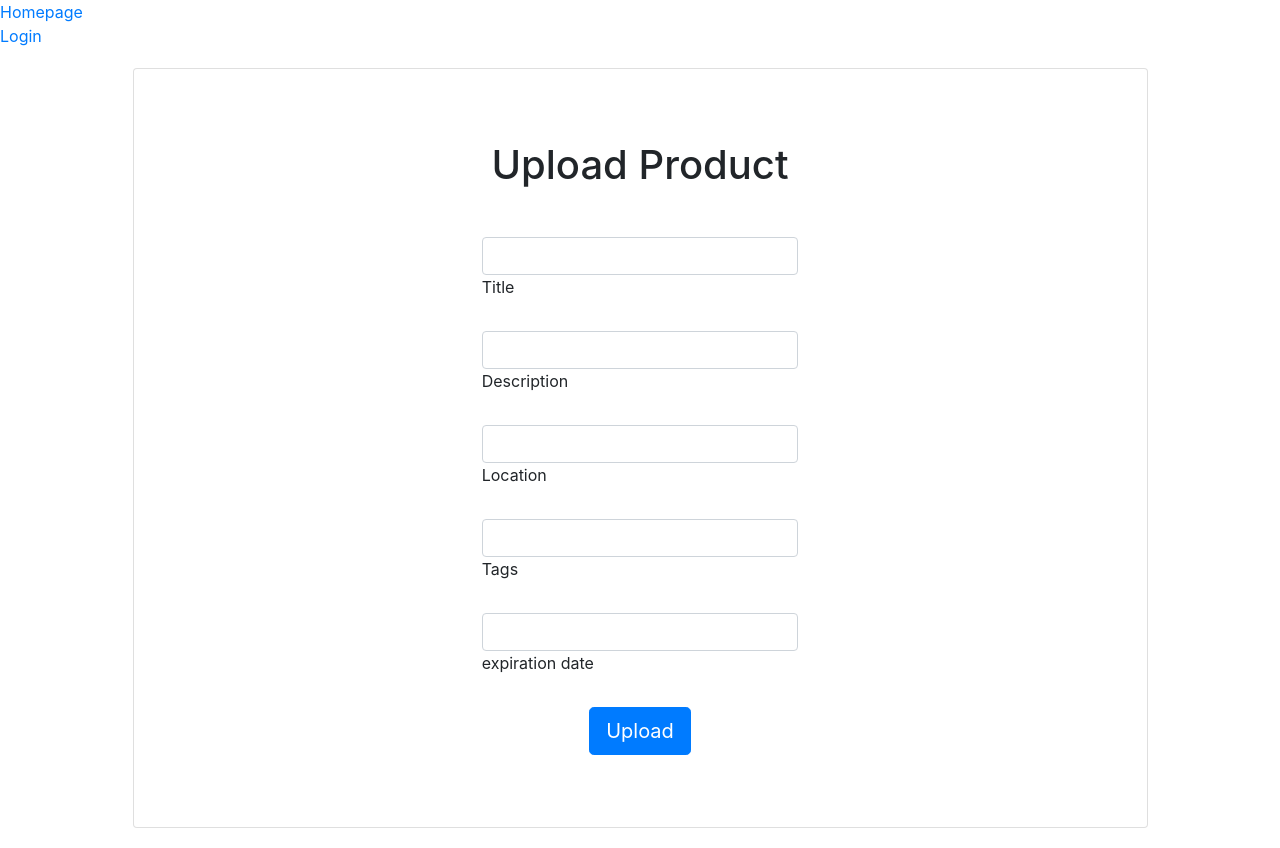
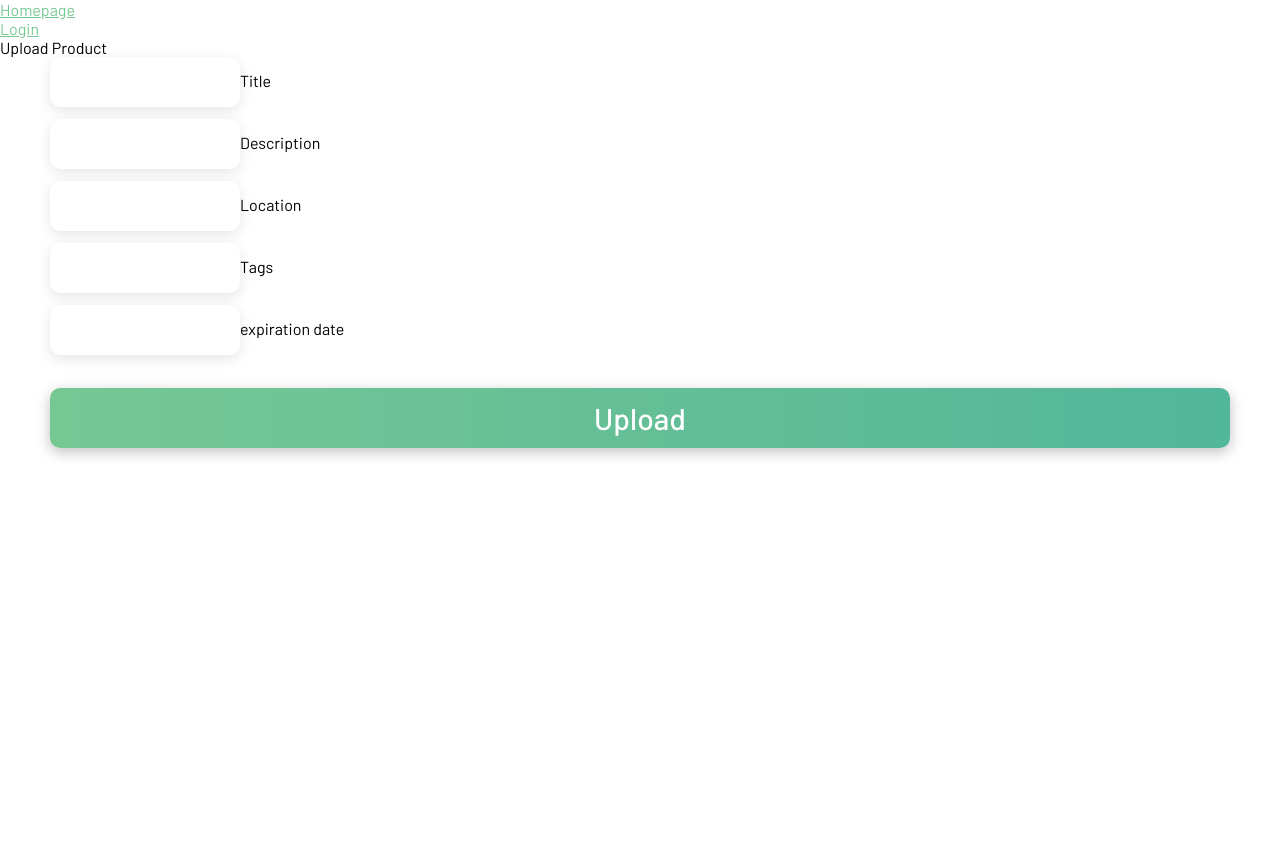
Before and after one commit to Rahim-Liz-Lucian/Masterschool-Team-Project, a React (Create React App) app: page /upload in a window 1280 px wide. After the commit the page ends 800 px from the top, so only its background shows below. Built offline with nearby package versions, Linux system fonts and the light colour scheme; no server answers; the database is empty; the HTML template or start-up script is replaced by a standard one.

Commit message:
started implementing button component

```diff
--- a/public/index.html
+++ b/public/index.html
@@ -13,7 +13,8 @@
       user's mobile device or desktop. See https://developers.google.com/web/fundamentals/web-app-manifest/
     -->
     <link rel="manifest" href="%PUBLIC_URL%/manifest.json" />
-    <link rel="stylesheet" href="https://stackpath.bootstrapcdn.com/bootstrap/4.3.1/css/bootstrap.min.css" integrity="sha384-ggOyR0iXCbMQv3Xipma34MD+dH/1fQ784/j6cY/iJTQUOhcWr7x9JvoRxT2MZw1T" crossorigin="anonymous">
+    <!-- ***DISABLED BOOTSTRAP*** -->
+    <!-- <link rel="stylesheet" href="https://stackpath.bootstrapcdn.com/bootstrap/4.3.1/css/bootstrap.min.css" integrity="sha384-ggOyR0iXCbMQv3Xipma34MD+dH/1fQ784/j6cY/iJTQUOhcWr7x9JvoRxT2MZw1T" crossorigin="anonymous"> -->
     <!--
       Notice the use of %PUBLIC_URL% in the tags above.
       It will be replaced with the URL of the `public` folder during the build.
--- a/src/App.css
+++ /dev/null
@@ -1,3 +0,0 @@
-.App {
-  text-align: center;
-}
--- /dev/null
+++ b/src/components/Button.jsx
@@ -0,0 +1,42 @@
+import "./button.css";
+const Button = ({ text, handleClick }) => {
+  return (
+    <button onClick={handleClick} className="btn btn-primary">
+      {text}
+    </button>
+  );
+};
+
+export default Button;
+{
+  /* <button
+type="button"
+className="btn btn-primary btn-lg"
+onClick={() => {
+  if (
+    /^\w+([\.-]?\w+)*@\w+([\.-]?\w+)*(\.\w{2,3})+$/.test(
+      email
+    ) &&
+    email &&
+    name &&
+    city &&
+    password &&
+    password === repeatPassword
+  ) {
+    handleSignUp();
+  } else if (
+    !/^\w+([\.-]?\w+)*@\w+([\.-]?\w+)*(\.\w{2,3})+$/.test(
+      email
+    )
+  ) {
+    window.alert("your email isnt valid");
+  } else if (password !== repeatPassword) {
+    window.alert("passwords arent the same");
+  } else {
+    window.alert("fill out everything");
+  }
+}}
+>
+Register
+</button> */
+}
--- a/src/components/SignUp.jsx
+++ b/src/components/SignUp.jsx
@@ -4,6 +4,8 @@ import { createUserWithEmailAndPassword } from "firebase/auth";
 import { db, auth } from "../firebase";
 import { doc, setDoc } from "firebase/firestore";
 import { useNavigate } from "react-router-dom";
+import Button from "./Button";
+import { ReactComponent as ReactLogo } from "../branding/Logo_with_text.svg";
 
 const SignUp = () => {
   const navigate = useNavigate();
@@ -51,22 +53,14 @@ const SignUp = () => {
 
   return (
     <>
-      <section className="vh-100">
-        <div className="container h-100">
-          <div className="row d-flex justify-content-center align-items-center h-100">
-            <div className="col-lg-12 col-xl-11">
-              <div className="card text-black">
-                <div className="card-body p-md-5">
-                  <div className="row justify-content-center">
-                    <div className="col-md-10 col-lg-6 col-xl-5 order-2 order-lg-1">
-                      <p className="text-center h1 fw-bold mb-5 mx-1 mx-md-4 mt-4">
-                        Sign up
-                      </p>
-
+      <section>
+        <ReactLogo
+          style={{ height: "160px", width: "100%", margin: "0 auto" }}
+        />
+        <h2 className="heading">Sign up to wasteless</h2>
         <form className="mx-1 mx-md-4">
-                        <div className="d-flex flex-row align-items-center mb-4">
-                          <i className="fas fa-user fa-lg me-3 fa-fw"></i>
-                          <div className="form-outline flex-fill mb-0">
+          <div className="input-control">
+            <label className="form-label">Your Name</label>
             <input
               type="text"
               className="form-control"
@@ -75,28 +69,10 @@ const SignUp = () => {
                 setName(e.target.value);
               }}
             />
-                            <label className="form-label">Your Name</label>
-                          </div>
           </div>
 
-                        <div className="d-flex flex-row align-items-center mb-4">
-                          <i className="fas fa-envelope fa-lg me-3 fa-fw"></i>
-                          <div className="form-outline flex-fill mb-0">
-                            <input
-                              type="text"
-                              className="form-control"
-                              value={city}
-                              onChange={(e) => {
-                                setCity(e.target.value);
-                              }}
-                            />
-                            <label className="form-label">Your City</label>
-                          </div>
-                        </div>
-
-                        <div className="d-flex flex-row align-items-center mb-4">
-                          <i className="fas fa-envelope fa-lg me-3 fa-fw"></i>
-                          <div className="form-outline flex-fill mb-0">
+          <div className="input-control">
+            <label className="form-label">Your Email</label>
             <input
               type="email"
               className="form-control"
@@ -105,13 +81,10 @@ const SignUp = () => {
                 setEmail(e.target.value);
               }}
             />
-                            <label className="form-label">Your Email</label>
-                          </div>
           </div>
 
-                        <div className="d-flex flex-row align-items-center mb-4">
-                          <i className="fas fa-lock fa-lg me-3 fa-fw"></i>
-                          <div className="form-outline flex-fill mb-0">
+          <div className="input-control">
+            <label className="form-label">Password</label>
             <input
               type="password"
               className="form-control"
@@ -120,13 +93,12 @@ const SignUp = () => {
                 setPassword(e.target.value);
               }}
             />
-                            <label className="form-label">Password</label>
-                          </div>
           </div>
 
-                        <div className="d-flex flex-row align-items-center mb-4">
-                          <i className="fas fa-key fa-lg me-3 fa-fw"></i>
-                          <div className="form-outline flex-fill mb-0">
+          <div className="input-control">
+            <label className="form-label" htmlFor="form3Example4cd">
+              Repeat your password
+            </label>
             <input
               type="password"
               id="form3Example4cd"
@@ -136,55 +108,42 @@ const SignUp = () => {
                 setRepeatPassword(e.target.value);
               }}
             />
-                            <label
-                              className="form-label"
-                              htmlFor="form3Example4cd"
-                            >
-                              Repeat your password
-                            </label>
-                          </div>
           </div>
 
-                        <div className="d-flex justify-content-center mx-4 mb-3 mb-lg-4">
-                          <button
-                            type="button"
-                            className="btn btn-primary btn-lg"
-                            onClick={() => {
-                              if (
-                                /^\w+([\.-]?\w+)*@\w+([\.-]?\w+)*(\.\w{2,3})+$/.test(
-                                  email
-                                ) &&
-                                email &&
-                                name &&
-                                city &&
-                                password &&
-                                password === repeatPassword
-                              ) {
-                                handleSignUp();
-                              } else if (
-                                !/^\w+([\.-]?\w+)*@\w+([\.-]?\w+)*(\.\w{2,3})+$/.test(
-                                  email
-                                )
-                              ) {
-                                window.alert("your email isnt valid");
-                              } else if (password !== repeatPassword) {
-                                window.alert("passwords arent the same");
-                              } else {
-                                window.alert("fill out everything");
-                              }
+          <div className="input-control">
+            <label htmlFor="city" className="form-label">
+              Your City
+            </label>
+            <select
+              name="city"
+              id="city"
+              value={city}
+              onChange={(e) => {
+                setCity(e.target.value);
               }}
+              required
             >
-                            Register
-                          </button>
+              <option value="none" disabled>
+                Select City
+              </option>
+              <option value="amsterdam">Amsterdam</option>
+              <option value="london">London</option>
+              <option value="berlin">Berlin</option>
+              <option value="paris">Paris</option>
+              <option value="tlv">Tel-Aviv</option>
+            </select>
           </div>
+
+          <label htmlFor="terms">
+            <input type="checkbox" name="terms" required />I agree to the{" "}
+            <a href="/">Terms and conditions</a>
+          </label>
+          <label htmlFor="newsletter">
+            <input type="checkbox" name="newsletter" />
+            Sign me up to the newsletter
+          </label>
+          <Button text="Create Account" handleClick={handleSignUp} />
         </form>
-                    </div>
-                  </div>
-                </div>
-              </div>
-            </div>
-          </div>
-        </div>
       </section>
     </>
   );
--- /dev/null
+++ b/src/components/button.css
@@ -0,0 +1,17 @@
+.btn {
+  border-radius: 10px;
+  width: 100%;
+  padding: 12px;
+  margin: 21px 0;
+  outline: none;
+  border: none;
+  font-size: 30px;
+  font-weight: 500;
+}
+
+.btn-primary {
+  background: linear-gradient(90deg, #76c893 0%, #52b69a 100%),
+    rgba(0, 0, 0, 0.2);
+  box-shadow: 0px 4px 14px rgba(0, 0, 0, 0.25);
+  color: white;
+}
--- a/src/index.css
+++ b/src/index.css
@@ -1,13 +1,61 @@
+@import url("https://fonts.googleapis.com/css2?family=Barlow:wght@400;500&family=Cookie&display=swap");
+* {
+  padding: 0;
+  margin: 0;
+  box-sizing: border-box;
+  font-family: "Barlow", sans-serif;
+}
+
 body {
   margin: 0;
-  font-family: -apple-system, BlinkMacSystemFont, 'Segoe UI', 'Roboto', 'Oxygen',
-    'Ubuntu', 'Cantarell', 'Fira Sans', 'Droid Sans', 'Helvetica Neue',
+  font-family: -apple-system, BlinkMacSystemFont, "Segoe UI", "Roboto", "Oxygen",
+    "Ubuntu", "Cantarell", "Fira Sans", "Droid Sans", "Helvetica Neue",
     sans-serif;
   -webkit-font-smoothing: antialiased;
   -moz-osx-font-smoothing: grayscale;
 }
 
 code {
-  font-family: source-code-pro, Menlo, Monaco, Consolas, 'Courier New',
+  font-family: source-code-pro, Menlo, Monaco, Consolas, "Courier New",
     monospace;
 }
+
+.input-control {
+  display: flex;
+  flex-direction: column;
+  gap: 3px;
+}
+
+form {
+  display: flex;
+  flex-direction: column;
+  margin: 0 50px;
+  gap: 12px;
+}
+
+input,
+select {
+  padding: 1rem;
+  border-radius: 10px;
+  outline: none;
+  border: 1px solid white;
+  box-shadow: 0px 4px 14px rgba(0, 0, 0, 0.1);
+}
+input:focus {
+  border: 1px solid #76c893;
+}
+.heading {
+  font-size: 2rem;
+  text-align: center;
+  color: #76c893;
+  margin: 8px 0;
+}
+
+a {
+  color: #76c893;
+}
+
+input[type="checkbox"] {
+  margin: 0 3px;
+  width: 1.2rem;
+}
```
Also changed, not shown: src/App.jsx (+5 -12 lines), src/branding/Logo_with_text.svg (added). Lines whose indentation alone changed are shown as unchanged.
